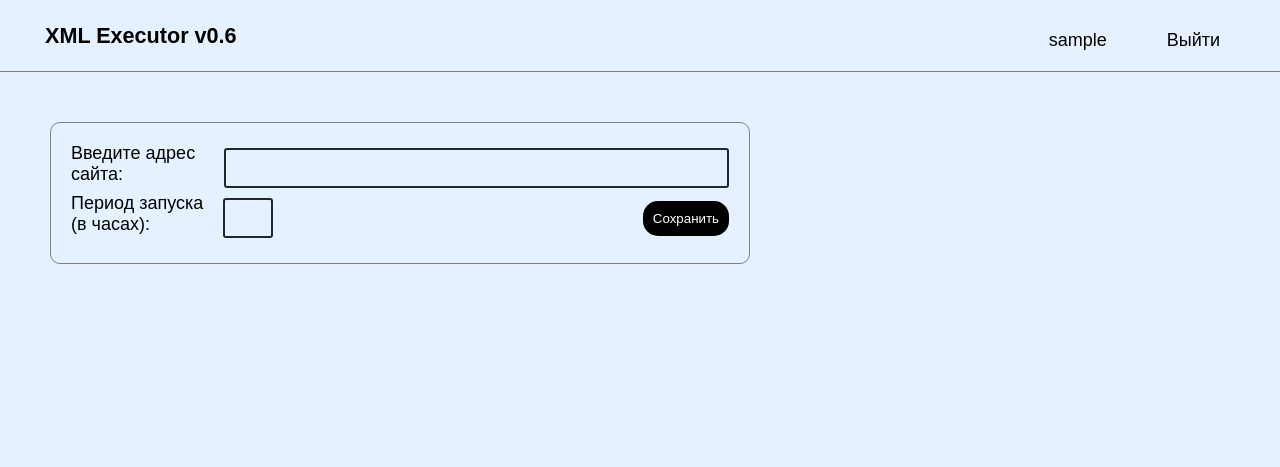
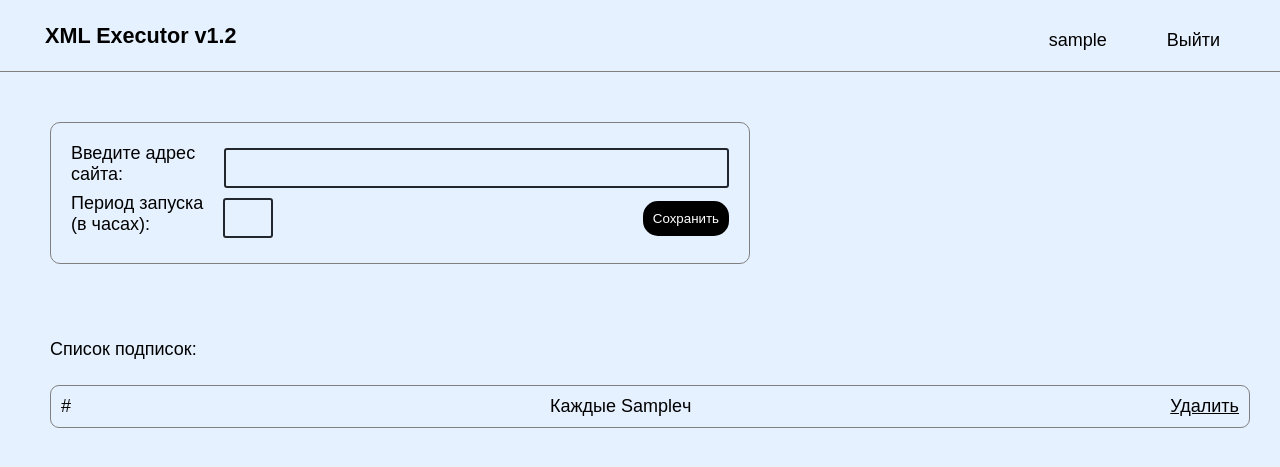
Before and after one commit to AkiraLingDev/xmlexecutor, a PHP site: page /subscribes/ in a window 1280 px wide. Shown: the top 467 px of the page. Run offline with PHP 8.4, Linux system fonts and the light colour scheme; the visitor is signed in with stand-in values (Sample User, id 1); tables that the repository leaves empty or names only in its code hold one stand-in row (values such as "Sample post"); data that the repository does not hold is empty; some libraries are stand-ins or nearby versions.

Commit message:
Вывод подписок

```diff
--- a/ajax/xmlexecutor.php
+++ b/ajax/xmlexecutor.php
@@ -1,7 +1,7 @@
 <?php require_once($_SERVER["DOCUMENT_ROOT"] . "/core/prolog.php");
 if ($_POST["ajax"] == true) {
     ini_set('max_execution_time', 6000);
-//    ini_set('display_errors', 'Off');
+    ini_set('display_errors', 'Off');
     $xml = new XE();
     $arResult = $xml->execute($_POST['url']);
     $arPrint['OK'] = array();
--- a/core/assets/script.js
+++ b/core/assets/script.js
@@ -48,6 +48,21 @@ $( document ).ready(function(){
         e.preventDefault();
     });
 
+    $(".subscribe-delete-button").click(function(){
+        $.ajax({
+            url: '/core/components/subscribe_list/ajax.php',
+            method: 'post',
+            dataType: 'json',
+            data: {ajax: true, action: 'delete', id: $(this).data('id')},
+            complete: function(data){
+                alert('Подписка успешно удалена!');
+                window.location.reload();
+            }
+        });
+        e.preventDefault();
+    });
+
+
     $('#xml-main-button').click(function () {
         window.location = '/xmlexecute/index.php?url='+$('#xml-input-main').val();
     });
--- a/core/assets/style.css
+++ b/core/assets/style.css
@@ -359,3 +359,30 @@ a.xml-result-err-link {
 .subscribe-form-submit:hover {
     background-color: gray;
 }
+
+.profile-subscribes-block {
+    margin-top: 75px;
+    margin-left: 50px;
+}
+
+.profile-subscribes-container {
+    margin-top: 25px;
+}
+
+.profile-subscribes-item {
+    display: flex;
+    justify-content: space-between;
+    max-width: 1200px;
+    border: 1px solid gray;
+    border-radius: 9px;
+    padding: 10px;
+    margin-bottom: 10px;
+}
+.subscribe-delete-button {
+    cursor: pointer;
+    text-decoration: underline;
+}
+
+.subscribe-delete-button:hover {
+    color: darkred;
+}
--- a/core/blocks/header.php
+++ b/core/blocks/header.php
@@ -1,7 +1,7 @@
 <!DOCTYPE html>
 <html>
 <head>
-    <title><? echo "заглушка"?></title>
+    <title><? echo "XML Executor v1.2"?></title>
     <link rel="stylesheet" href="/core/assets/style.css">
     <link rel='stylesheet prefetch' href='http://maxcdn.bootstrapcdn.com/font-awesome/4.1.0/css/font-awesome.min.css'>
     <link rel="stylesheet" href="https://cdnjs.cloudflare.com/ajax/libs/meyer-reset/2.0/reset.min.css">
@@ -13,7 +13,7 @@
 <? if($USER->isAuthorized()): ?>
 <div class="header">
     <div class="header-left-container">
-        <a href="/" class="header-title">XML Executor v0.6</a>
+        <a href="/" class="header-title">XML Executor v1.2</a>
     </div>
     <div class="profile-header"><a href="/subscribes/" class="subscribe-link"><?=$USER->getLogin()?></a></div>
     <div class="logout-block"><a href="/auth/logout.php" class="logout-link">Выйти</a></div>
--- /dev/null
+++ b/core/components/subscribe_list/component.php
@@ -0,0 +1,6 @@
+<?php
+global $USER;
+if ($USER->isAuthorized()) {
+    $arResult = Subscribe::getList();
+    include("template.php");
+}
--- /dev/null
+++ b/core/components/subscribe_list/template.php
@@ -0,0 +1,23 @@
+<?php if (count($arResult) > 0) :?>
+    <div class="profile-subscribes-block">
+        <div class="profile-subscribes-title">Список подписок:</div>
+        <div class="profile-subscribes-container">
+            <? foreach ($arResult as $item) {
+                ?>
+                <div class="profile-subscribes-item">
+                    <div class="profile-subscribes-url">
+                        <?=$item['url']?>
+                    </div>
+                    <div class="profile-subscribes-period">
+                        Каждые <?=$item['period']?>ч
+                    </div>
+
+                    <div class="profile-subscribes-delete">
+                        <span class="subscribe-delete-button" data-id="<?=$item['id']?>">Удалить</span>
+                    </div>
+                </div>
+                <?
+            }?>
+        </div>
+    </div>
+<?php endif;?>
--- a/core/lib/Subscribe/Subscribe.php
+++ b/core/lib/Subscribe/Subscribe.php
@@ -20,6 +20,31 @@ class Subscribe
 
     public static function getList()
     {
+        global $DB;
+        global $USER;
+        if ($USER->getId() > 0) {
+            $sql = "SELECT * FROM `subscribes` WHERE `user_id` = '".$USER->getId()."'";
+            $dbres = mysqli_query($DB->connect, $sql);
+            while ($resAr = mysqli_fetch_array($dbres, 1)) {
+                $result[] = $resAr;
+            }
+            return $result;
+        }else{
+            return false;
+        }
+    }
 
+    public static function delete($id)
+    {
+        if (!empty($id)) {
+            global $DB;
+            $sql = "DELETE FROM `subscribes` WHERE `subscribes`.`id` = {$id}";
+            $dbres = mysqli_query($DB->connect, $sql);
+            if ($dbres) {
+                return true;
+            } else {
+                return false;
+            }
+        }
     }
 }
--- a/core/prolog.php
+++ b/core/prolog.php
@@ -1,5 +1,5 @@
 <?php
-//echo "prolog is here";
+
 require_once ($_SERVER["DOCUMENT_ROOT"]."/core/interface/loader.php");
 global $USER;
 $USER = new User();
--- a/subscribes/index.php
+++ b/subscribes/index.php
@@ -1,4 +1,4 @@
 <?php require_once($_SERVER["DOCUMENT_ROOT"]."/core/prolog.php");
 
 ComponentManager("add_subscribe");
-//ComponentManager("subscribe_list");
+ComponentManager("subscribe_list");
```
Also changed, not shown: core/components/subscribe_list/ajax.php (added, +12 -0 lines), xmlexecute/index.php (+5 -2 lines).
